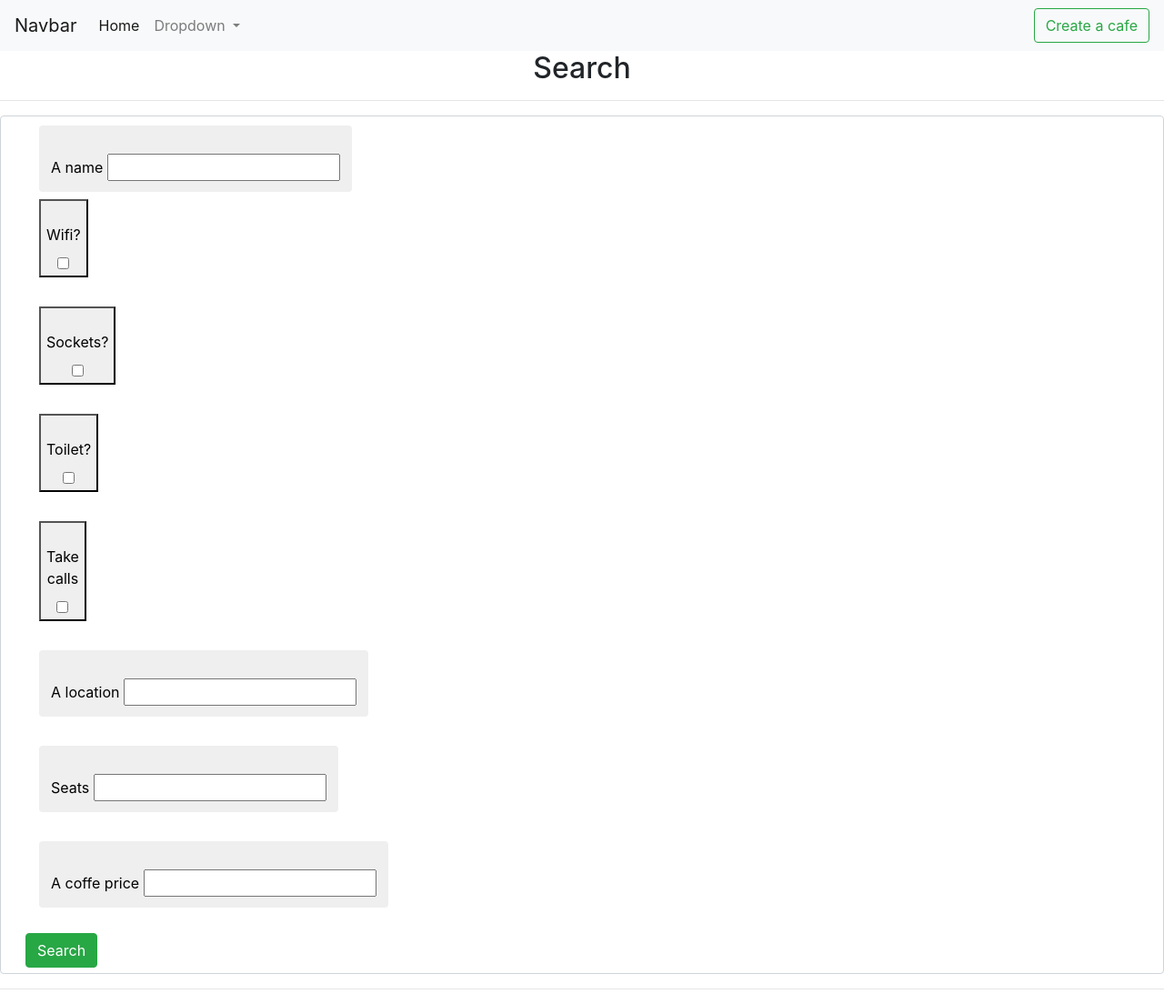
After one commit to Vlad-the-programmer/Udemy, a Flask app: page /search-cafe in a window 1280 px wide. The commit adds this page. Shown: the whole page at 91% size. Run offline with Flask 2, Linux system fonts and the light colour scheme; some libraries are stand-ins or nearby versions.

Commit message:
Pretty much done with restful and also I started connecting the frontened with the beckend but get some bugs with creatimg and updating routes

```diff
--- a/Capstone/Flask_rest_Capstone/api/main.py
+++ b/Capstone/Flask_rest_Capstone/api/main.py
@@ -1,12 +1,11 @@
-import json
 
-from flask import Flask, render_template, redirect, url_for, request, jsonify, abort
+from flask import Flask, render_template, redirect, url_for, request, jsonify, abort, flash, get_flashed_messages
 from flask_sqlalchemy import SQLAlchemy
 from flask_bootstrap import Bootstrap
 from flask_login import LoginManager
 from flask_wtf import FlaskForm, csrf
 from werkzeug import Response
-from wtforms import StringField, IntegerField, FloatField, BooleanField, RadioField, URLField, SubmitField
+from wtforms import StringField, IntegerField, FloatField, BooleanField, URLField, SubmitField
 from wtforms.validators import DataRequired, URL, Length
 from flask_restful import Api, Resource, marshal_with, fields, reqparse
 from flask_marshmallow import Marshmallow
@@ -44,7 +43,7 @@ class Cafe(db.Model):
     seats = db.Column(db.Integer, nullable=True)
     coffe_price = db.Column(db.Float, nullable=True)
 
-    def __init__(self, name, location, seats, coffe_price, has_sockets, has_toilet, has_wifi, can_take_calls):
+    def __init__(self, name, location, seats, coffe_price, has_sockets, has_toilet, has_wifi, can_take_calls, map_url=None, img_url=None):
         self.name = name
         self.location = location
         self.seats = seats
@@ -53,6 +52,8 @@ class Cafe(db.Model):
         self.has_toilet = has_toilet
         self.can_take_calls = can_take_calls
         self.has_sockets = has_sockets
+        self.img_url = img_url
+        self.map_url = map_url
 
     def __repr__(self):
         return f'{self.name} {self.location} {self.seats} {self.coffe_price}'
@@ -62,38 +63,6 @@ class Cafe(db.Model):
                 'has_sockets': self.has_sockets, 'has_wifi': self.has_wifi, 'has_toilet': self.has_toilet,
                 'can_take_calls': self.can_take_calls, 'seats': self.seats, 'coffe_price': self.coffe_price
                 }
-
-    def get_all_cafes(self):
-        return [Cafe.json(cafe) for cafe in Cafe.query.all()]
-
-    def get_cafe(self, _id):
-        return [Cafe.json(Cafe.query.get(id=_id).first())]
-
-    def add_cafe(self, _name, _location, _seats, _coffe_price, _has_sockets, _has_wifi, _has_toilet, _can_take_calls):
-        new_cafe = Cafe(name=_name, location=_location, seats=_seats, coffe_price=_coffe_price,
-                        has_sockets=_has_sockets, has_wifi=_has_wifi, has_toilet=_has_toilet,
-                        can_take_calls=_can_take_calls)
-        db.session.add(new_cafe)
-        db.session.commit()
-        return new_cafe
-
-    # def update_cafe(_id, _name, _location, _seats, _coffe_price):
-    #     '''function to update the details of a movie using the id, name,
-    #     location, seats and coffee price as parameters'''
-    #     cafe_to_update = Cafe.query.filter_by(id=_id).first()
-    #     cafe_to_update.name = _name
-    #     cafe_to_update.year = _location
-    #     cafe_to_update.seats = _seats
-    #     cafe_to_update.coffe_price = _coffe_price
-    #
-    #     db.session.commit()
-
-    def delete_cafe(_id):
-        '''function to delete a cafe from our database using
-           the id of the movie as a parameter'''
-        Cafe.query.filter_by(id=_id).delete()
-        # filter movie by id and delete
-        db.session.commit()
 
 
 class CafeSchema(mm.Schema):
@@ -118,10 +87,10 @@ class CafeCreateForm(FlaskForm):
     map_url = URLField('A map url', [URL(), DataRequired()])
     img_url = URLField('An image url', [URL(), DataRequired()])
     location = StringField('Location', [DataRequired(), Length(min=4)])
-    has_sockets = BooleanField('Sockets?', [DataRequired()])
-    has_toilet = BooleanField('Toilet?', [DataRequired()])
-    has_wifi = BooleanField('Wifi?', [DataRequired()])
-    has_take_calls = BooleanField('Take calls', [DataRequired()])
+    has_sockets = BooleanField('Sockets?', default=False)
+    has_toilet = BooleanField('Toilet?', default=False)
+    has_wifi = BooleanField('Wifi?', default=False)
+    has_take_calls = BooleanField('Take calls', default=False)
     seats = IntegerField('Seats', [DataRequired()])
     coffe_price = FloatField('A coffe price', [DataRequired()])
     create_cafe = SubmitField('Create a cafe')
@@ -158,16 +127,38 @@ data_format = {
 
 @app.route('/', methods=['POST', 'GET'])
 def home():
+    cafes = Cafe.query.all()
+    # if request.method == 'POST':
+    #     csrf.generate_csrf()
+    #     if search_form.validate_on_submit():
+    #         searched_cafes = db.session.query(Cafe).filter_by(name=search_form['name'].data).all()
+    #         search_form = CafeSearchForm()
+    #         return render_template('index.html', searched_cafes=searched_cafes, form=search_form, cafes=cafes)
+    #     return redirect(url_for('home'))
+    return render_template('index.html', cafes=cafes)
+
+
+@app.route('/search-cafe', methods=['POST', 'GET'])
+def search_cafe():
     search_form = CafeSearchForm()
 
     if request.method == 'POST':
         csrf.generate_csrf()
         if search_form.validate_on_submit():
-            searched_cafes = db.session.query(Cafe).filter_by(name=search_form['name'].data).all()
-            search_form = CafeSearchForm()
-            return render_template('index.html', searched_cafes=searched_cafes, form=search_form, cafes=jsonify(Cafe.get_all_cafes()))
-        return redirect(url_for('home'))
-    return render_template('index.html', form=search_form, cafes=jsonify(Cafe.get_all_cafes()))
+            searched_cafes = db.session.query(Cafe).filter_by(name=search_form['name'].data,
+                                                              location=search_form['location'].data,
+                                                              has_sockets=bool(search_form['has_sockets'].data),
+                                                              has_wifi=bool(search_form['has_wifi'].data),
+                                                              has_toilet=bool(search_form['has_toilet'].data),
+                                                              can_take_calls=bool(search_form['has_take_calls'].data),
+                                                              seats=search_form['seats'].data,
+                                                              coffe_price=search_form['coffe_price'].data
+            ).all()
+            if not search_form:
+                return flash('No cafe was found...', category='error')
+            return render_template('search_cafe.html', searched_cafes=searched_cafes, form=search_form)
+
+    return render_template('search_cafe.html', form=search_form)
 
 
 @app.route('/cafe/<int:pk>', methods=['POST', 'GET'])
@@ -179,25 +170,36 @@ def get_cafe(pk):
 @app.route('/cafes', methods=['GET'])
 def get_cafes():
     cafes = Cafe.query.all()
-
     return cafe_schemas.jsonify(cafes)
 
 
 @app.route('/add', methods=['POST', 'GET'])
-def add_movie():
-    request_data = request.get_json()
-    # cafe = Cafe.add_cafe(request_data['name'], request_data['location'], request_data['seats'],\
-    #               request_data['coffe_price'], request_data['has_sockets'], request_data['has_wifi'],\
-    #               request_data['has_toilet'], request_data['can_take_calls'])
-    # response = Response("Movie added", 201, mimetype='application/json')
-    cafe = Cafe(name=request_data['name'], location=request_data['location'], seats=request_data['seats'],\
-                  coffe_price=request_data['coffe_price'], has_sockets=request_data['has_sockets'], has_wifi=request_data['has_wifi'],\
-                  has_toilet=request_data['has_toilet'], can_take_calls=request_data['can_take_calls'])
+def add_cafe():
+    form = CafeCreateForm()
+    cafes = Cafe.query.all()
+    # request_data = request.form
+    if request.method == 'POST':
+        csrf.generate_csrf()
+        request_data = request.form
+        # print(request_data)
+        if form.validate_on_submit():
 
-    return cafe_schema.jsonify(cafe)
+            cafe = Cafe(name=request_data.get('name'),
+                        location=request_data.get('location'),
+                        seats=request_data.get('seats'),
+                        coffe_price=request_data.get('coffe_price'),
+                        has_sockets=request_data.get('has_sockets', type=bool),
+                        has_wifi=request_data.get('has_wifi', type=bool),
+                        has_toilet=request_data.get('has_toilet', type=bool),
+                        can_take_calls=request_data.get('has_take_calls', type=bool))
+
+            db.session.add(cafe)
+            db.session.commit()
+            return redirect(url_for('home'))
+    return render_template('add_cafe.html', form=form, cafes=cafes)
 
 
-@app.route('/update/<int:pk>', methods=['PUT'])
+@app.route('/update/<int:pk>', methods=['PUT', 'GET'])
 def update_cafe(pk):
     request_data = request.get_json()
 
@@ -206,22 +208,22 @@ def update_cafe(pk):
     cafe.location = request_data['location']
     cafe.seats = request_data['seats']
     cafe.coffe_price = request_data['coffe_price']
-    cafe.has_sockets = request_data['has_sockets']
-    cafe.has_wifi = request_data['has_wifi']
-    cafe.has_toilet = request_data['has_toilet']
-    cafe.can_take_calls = request_data['can_take_calls']
+    cafe.has_sockets = bool(request_data['has_sockets'])
+    cafe.has_wifi = bool(request_data['has_wifi'])
+    cafe.has_toilet = bool(request_data['has_toilet'])
+    cafe.can_take_calls = bool(request_data['can_take_calls'])
 
     db.session.commit()
     return cafe_schema.jsonify(cafe)
 
 
-@app.route('/movies/<int:id>', methods=['DELETE'])
-def remove_movie(id):
+@app.route('/cafe/<int:pk>/delete', methods=['DELETE', 'GET'])
+def delete_cafe(pk):
     '''Function to delete movie from our database'''
 
-    Cafe.delete_movie(id)
-    response = Response("Movie Deleted", status=200, mimetype='application/json')
-    return response
+    Cafe.query.filter_by(id=pk).delete()
+    db.session.commit()
+    return Response("Movie Deleted", status=200, mimetype='application/json')
 
 
 # class Cafes(Resource):
--- a/Capstone/Flask_rest_Capstone/api/templates/base.html
+++ b/Capstone/Flask_rest_Capstone/api/templates/base.html
@@ -24,11 +24,9 @@
   <div class="collapse navbar-collapse" id="navbarSupportedContent">
     <ul class="navbar-nav mr-auto">
       <li class="nav-item active">
-        <a class="nav-link" href="#">Home <span class="sr-only">(current)</span></a>
+        <a class="nav-link" href="{{ url_for('home') }}">Home <span class="sr-only">(current)</span></a>
       </li>
-      <li class="nav-item">
-        <a class="nav-link" href="#">Link</a>
-      </li>
+
       <li class="nav-item dropdown">
         <a class="nav-link dropdown-toggle" href="#" id="navbarDropdown" role="button" data-toggle="dropdown" aria-haspopup="true" aria-expanded="false">
           Dropdown
@@ -42,7 +40,7 @@
       </li>
 
     </ul>
-<!--   {% block search %} {% endblock %}-->
+   {% block links %} {% endblock %}
   </div>
 </nav>
 {% endblock %}
--- /dev/null
+++ b/Capstone/Flask_rest_Capstone/api/templates/search_cafe.html
@@ -0,0 +1,169 @@
+{% extends 'base.html' %}
+
+
+{% block links %}
+ <form action="{{ url_for('add_cafe') }}" class="form-inline my-2 my-lg-0" method="post">
+                {{ form.hidden_tag() }}
+      <button class="btn btn-outline-success my-2 my-sm-0" type="submit">Create a cafe</button>
+    </form>
+{% endblock %}
+
+{% block head %}
+<h2 style="text-align: center"> Search </h2>
+
+<hr>
+
+<!--Messages-->
+{% with messages = get_flashed_messages(category_filter=["error"]) %}
+  {% if messages %}
+   <div class="alert-message block-message error">
+  <a class="close" href="#">×</a>
+  <ul>
+    {%- for msg in messages %}
+    <li>{{ msg }}</li>
+    {% endfor -%}
+  </ul>
+</div>
+  {% endif %}
+{% endwith %}
+<!---->
+
+<!--Search form-->
+<form class="form-control" method="post">{{ form.hidden_tag() }}
+<div class="position-relative col-lg-3 col-md-4 d-md-block">
+
+   <div class="col-lg-6 nav flex-column">
+            <div class="col-3 col-xl-3 col-lg-4 py-1 nav-item">
+                <button class="btn btn-filter " data-criteria="wifi" data-toggle="button">
+                    <i class="fa fa-fw fa-wifi"></i>
+                    <br>
+                        <span title="Name">
+                            {{ form.name.label }} {{ form.name }}<br>
+                        </span>
+                </button>
+            </div>
+
+
+        <div class="col-3 col-xl-3 col-lg-4 py-1 nav-item">
+            <button>
+                <br>
+                    <span title="Stable Wi-Fi">
+                        {{ form.has_wifi.label }} {{ form.has_wifi }}
+                    </span>
+            </button>
+        </div>
+           <br>
+
+        <div class="col-3 col-xl-3 col-lg-4 py-1 nav-item">
+            <button>
+                <br>
+                    <span title="Power sockets">
+                        {{ form.has_sockets.label }} {{ form.has_sockets }}
+                    </span>
+            </button>
+        </div>
+
+           <br>
+
+        <div class="col-3 col-xl-3 col-lg-4 py-1 nav-item">
+            <button>
+                <br>
+                <span title="Toilet">
+                    {{ form.has_toilet.label }} {{ form.has_toilet }}
+                </span>
+            </button>
+        </div>
+           <br>
+
+        <div class="col-3 col-xl-3 col-lg-4 py-1 nav-item">
+            <button>
+
+                <br>
+                    <span title="Take calls">
+                        {{ form.has_take_calls.label }}  {{ form.has_take_calls }}
+                    </span>
+            </button>
+        </div>
+           <br>
+
+        <div class="col-3 col-xl-3 col-lg-4 py-1 nav-item">
+            <button class="btn btn-filter" data-criteria="quiet" data-toggle="button">
+                <i class="fa fa-fw fa-volume-down"></i>
+                <br>
+                    <span title="Location">
+                        {{ form.location.label }} {{ form.location }}
+                    </span>
+            </button>
+        </div>
+           <br>
+
+        <div class="col-3 col-xl-3 col-lg-4 py-1 nav-item">
+            <button class="btn btn-filter" data-criteria="skype" data-toggle="button">
+                <i class="fa fa-fw fa-headset"></i>
+                <br>
+                    <span title="Seats">
+                        {{ form.seats.label }} {{ form.seats }}
+                    </span>
+            </button>
+        </div>
+
+           <br>
+
+           <div class="col-3 col-xl-3 col-lg-4 py-1 nav-item">
+                <button class="btn btn-filter" data-criteria="skype" data-toggle="button">
+                    <i class="fa fa-fw fa-headset"></i>
+                    <br>
+                        <span title="Coffe price">
+                            {{ form.coffe_price.label }} {{ form.coffe_price }}
+                        </span>
+                </button>
+        </div>
+    <br>
+
+        </div>
+
+        <button class="btn btn-success">Search</button>
+    </div>
+</form>
+{% endblock %}
+
+<!--Searched cafes-->
+{% block content %}
+<div class="container" >
+    {% for cafe in searched_cafes %}
+        <div class="card" style="width: 18rem;display: inline-block">
+          <img class="card-img-top" src="{{ cafe.img_url }}" alt="Card image cap">
+          <div class="card-body">
+            <h5 class="card-title">{{ cafe.name }}</h5>
+            <p class="card-text">
+              <ul>
+                  <li>Has {{ cafe.seats }} seats</li>
+                  {% if cafe.has_toilet %}
+                        <li>Has  wifi</li>
+                  {% elif cafe.has_toilet %}
+                        <li>Has  toilet</li>
+                  {% elif cafe.has_sockets %}
+                        <li>Has  sockets</li>
+                  {% elif cafe.has_take_calls %}
+                        <li>Can take calls</li>
+                  {% endif %}
+                  <li>Location - {{ cafe.location }}</li>
+                 <li>Seats - {{ cafe.seats }}</li>
+
+                  <li>Coffe price - {{ cafe.coffe_price }}</li>
+
+                </ul>
+              </p>
+             <form action="{{ url_for('add_cafe') }}" class="form-inline my-2 my-lg-0" method="get">
+
+                <a href="{{ url_for('update_cafe', pk=cafe.id) }}" class="btn btn-primary" >Update</a>
+                <a href="{{ url_for('delete_cafe', pk=cafe.id) }}" class="btn btn-primary" >Delete</a>
+              </form>
+          </div>
+        </div>
+    {% endfor %}
+</div>
+<hr>
+
+
+{% endblock %}
```
Also changed, not shown: Capstone/Flask_rest_Capstone/api/templates/add_cafe.html (added, +171 -0 lines), Capstone/Flask_rest_Capstone/api/templates/index.html (+20 -134 lines), Capstone/Flask_rest_Capstone/api/cafes.db.
